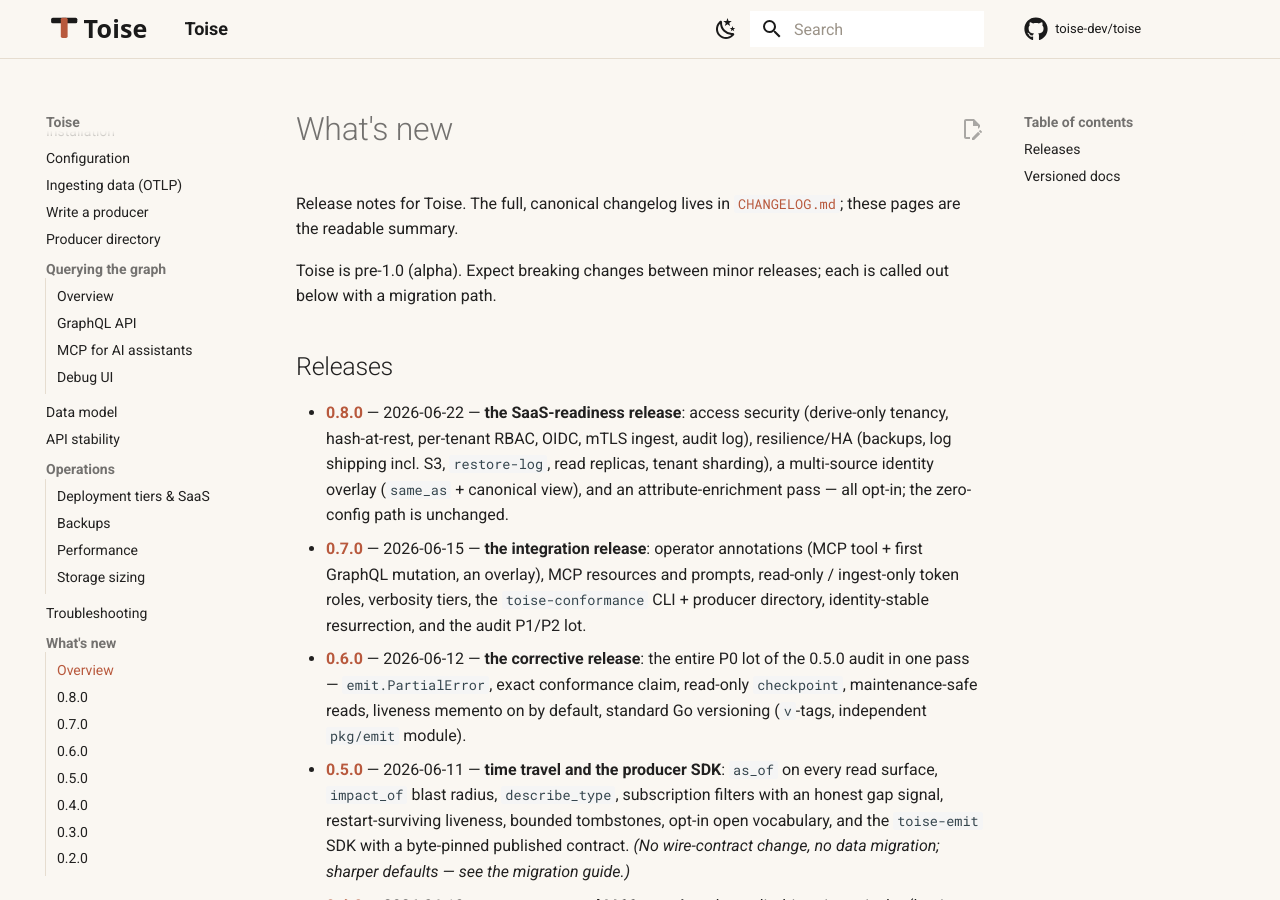
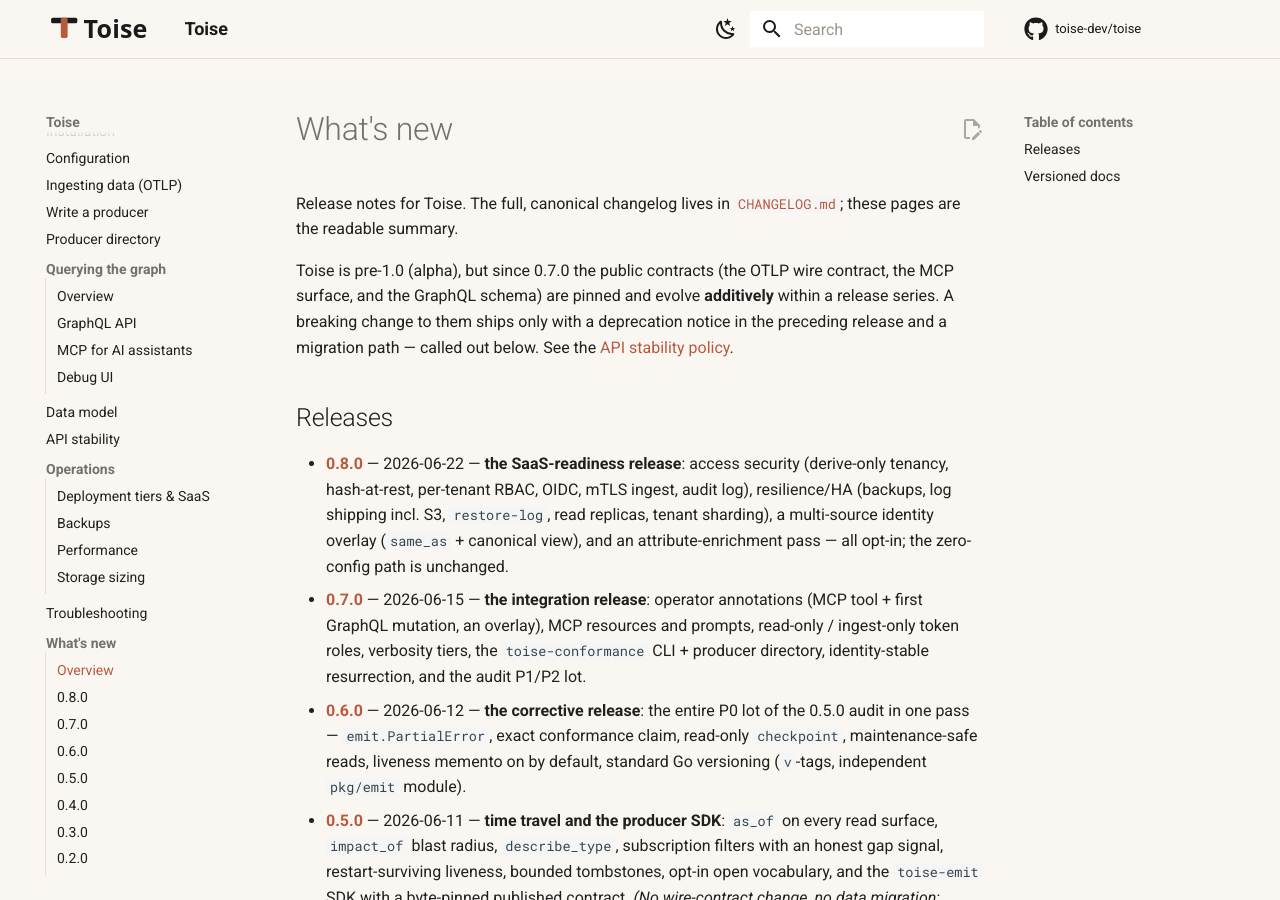
Before and after one commit to toise-dev/toise, an MkDocs documentation site: the page built from docs/user-guide/docs/whats-new/index.md, in a window 1280 px wide and 900 px high. Built offline with MkDocs 1.6.1 and Material for MkDocs 9.7.7, drawn with Linux system fonts in a browser that asks for light colours; comment, search, counter and statistics services are not loaded; the version menu is left out.

Commit message:
docs: align the pre-1.0 versioning message with the pinned contracts (#258)
The README already explains that since 0.7.0 the public contracts (wire, MCP,
GraphQL) are pinned and evolve additively, with a breaking change gated behind a
deprecation notice and a migration guide. But overview.md, index.md and
whats-new/index.md still said the blunt "expect breaking changes between minor
releases", which reads as more anxiety-inducing than the actual policy and
contradicts ADR 0031. Reword the three to match the README and link the API
stability policy.

```diff
--- a/docs/user-guide/docs/whats-new/index.md
+++ b/docs/user-guide/docs/whats-new/index.md
@@ -4,8 +4,11 @@
 [`CHANGELOG.md`](https://github.com/toise-dev/toise/blob/main/CHANGELOG.md);
 these pages are the readable summary.
 
-Toise is pre-1.0 (alpha). Expect breaking changes between minor releases; each is
-called out below with a migration path.
+Toise is pre-1.0 (alpha), but since 0.7.0 the public contracts (the OTLP wire
+contract, the MCP surface, and the GraphQL schema) are pinned and evolve
+**additively** within a release series. A breaking change to them ships only with
+a deprecation notice in the preceding release and a migration path — called out
+below. See the [API stability policy](../api-stability.md).
 
 ## Releases
 
```
Also changed, not shown: docs/user-guide/docs/index.md (+4 -2 lines), docs/user-guide/docs/overview.md (+4 -1 lines).
